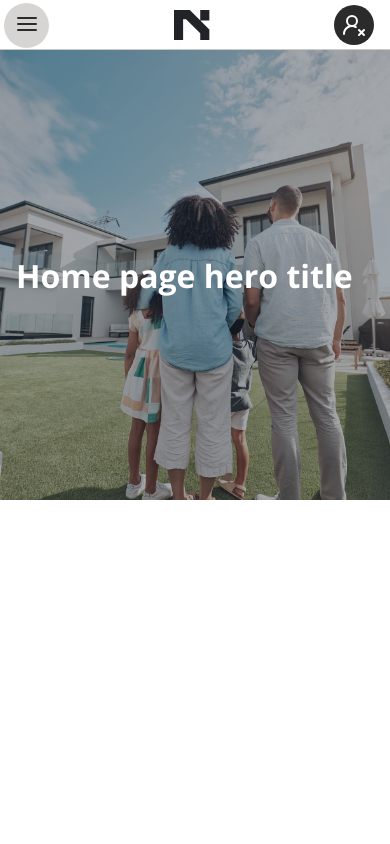
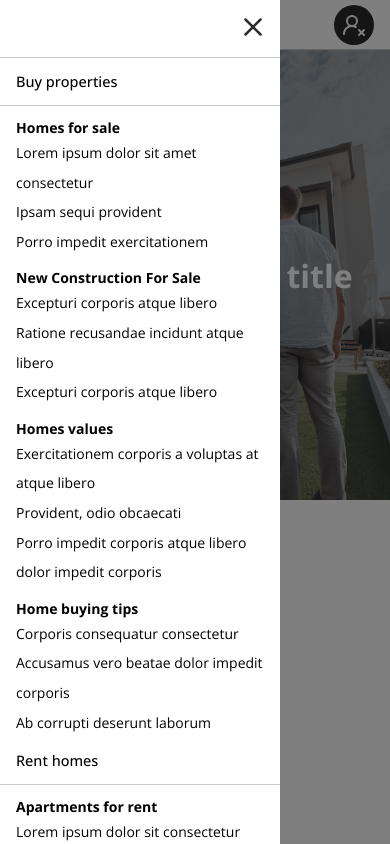
Before and after one commit to y-boris/mega-menu, a React (Vite) app: page / in a window 390 px wide. Both pictures are taken after a click on the button 26 px from the left and 25 px from the top of the page. Built offline with nearby package versions, Linux system fonts and the light colour scheme.

Commit message:
Display menu on a mobile/tablet

```diff
--- /dev/null
+++ b/src/components/MobileNavigationDrawer.jsx
@@ -0,0 +1,33 @@
+import { X } from 'lucide-react';
+import MegaMenu from './MegaMenu';
+
+const MobileNavigationDrawer = ({
+  isDrawerOpen,
+  setIsDrawerOpen,
+}) => {
+  return (
+    <div className="mobile_navigation">
+      {isDrawerOpen && (
+        <div
+          className="backdrop"
+          onClick={() => setIsDrawerOpen(false)}
+        ></div>
+      )}
+
+      <div
+        className={`drawer_content ${isDrawerOpen ? 'active' : ''}`}
+      >
+        <div className="close_drawer">
+          <button onClick={() => setIsDrawerOpen(false)}>
+            <X size={30} />
+          </button>
+        </div>
+        <div>
+          <MegaMenu />
+        </div>
+      </div>
+    </div>
+  );
+};
+
+export default MobileNavigationDrawer;
--- a/src/components/Navigation.jsx
+++ b/src/components/Navigation.jsx
@@ -1,3 +1,4 @@
+import { useState } from 'react';
 import { Link } from 'react-router-dom';
 import Container from './Container';
 
@@ -6,8 +7,11 @@ import UserProfile from './UserProfile';
 import { AlignJustify } from 'lucide-react';
 
 import MegaMenu from './MegaMenu';
+import MobileNavigationDrawer from './MobileNavigationDrawer';
 
 const Navigation = () => {
+  const [isDrawerOpen, setIsDrawerOpen] = useState(false);
+
   return (
     <header className="nav__header">
       <Container>
@@ -15,6 +19,7 @@ const Navigation = () => {
           <button
             className="menu_icon md:hidden"
             aria-haspopup="true"
+            onClick={() => setIsDrawerOpen(true)}
           >
             {/* Mobile Hamburger menu */}
             <AlignJustify />
@@ -28,6 +33,12 @@ const Navigation = () => {
           </div>
 
           <UserProfile />
+
+          <div className="md:hidden absolute">
+            <MobileNavigationDrawer
+              {...{ isDrawerOpen, setIsDrawerOpen }}
+            />
+          </div>
         </div>
       </Container>
     </header>
```
